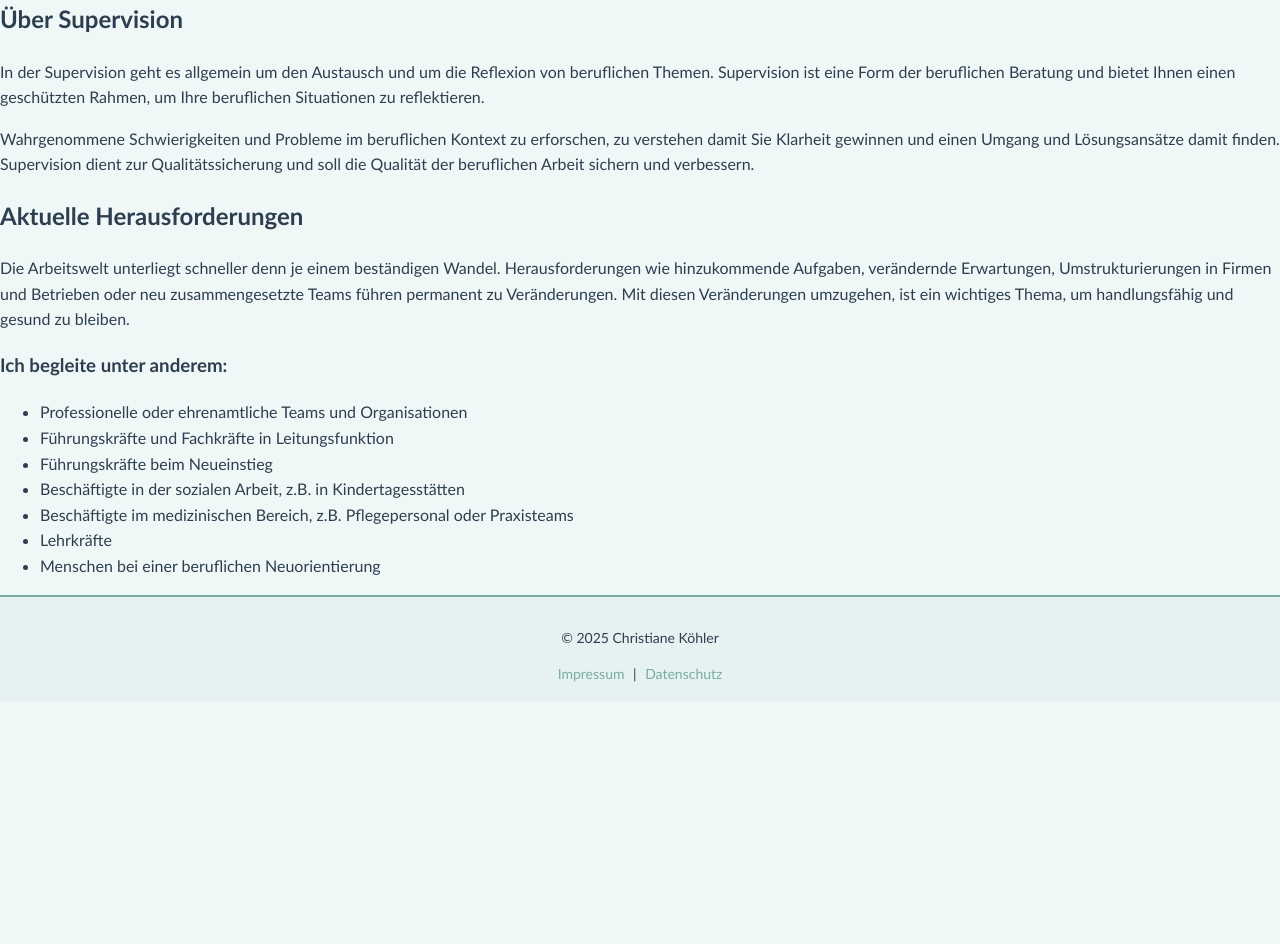
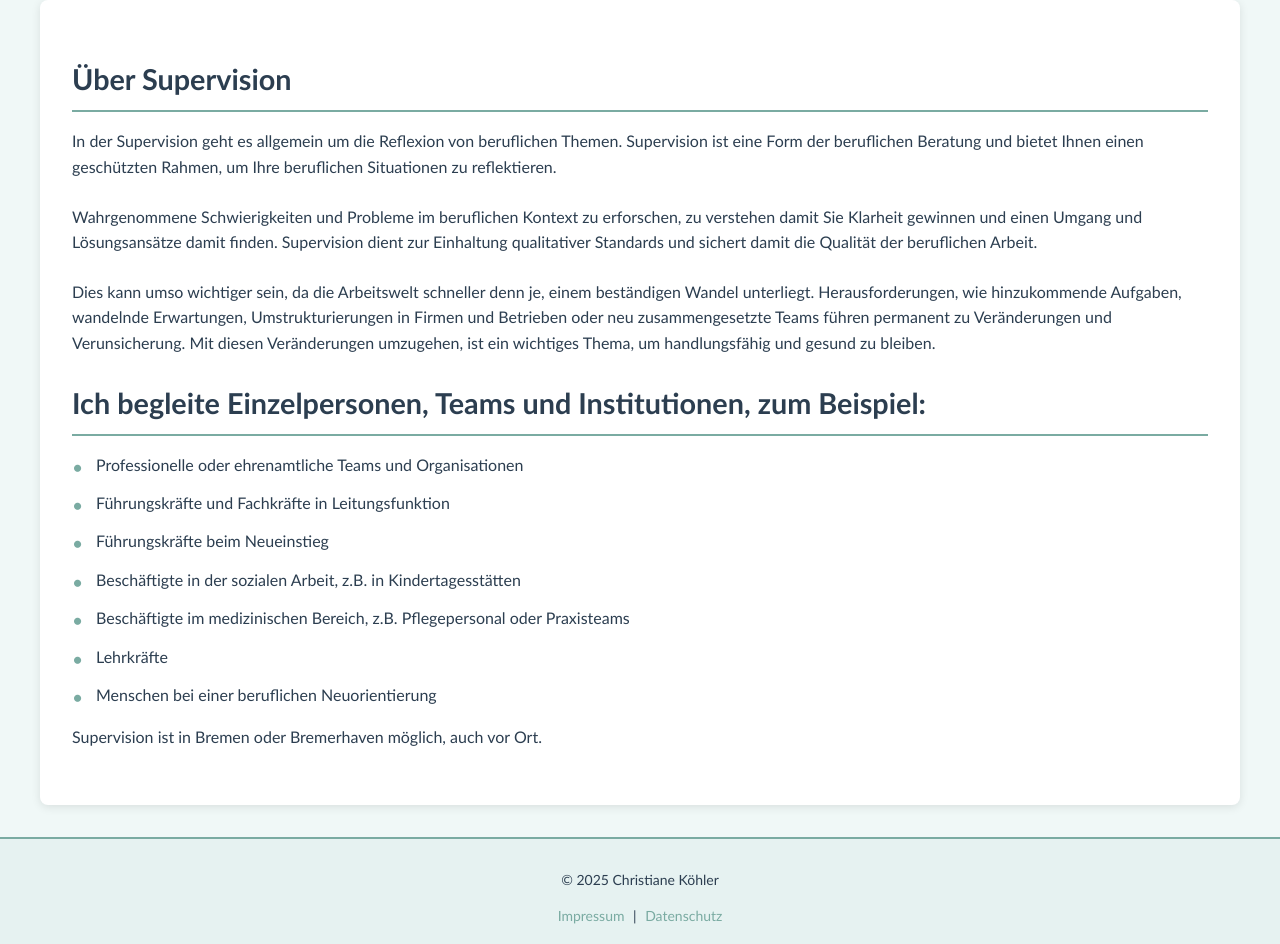
Before and after one commit to cc-co-code/koehler-supervision, a Next.js app: page / in a window 1280 px wide. Shown: the part 600-1544 px from the top of the page. Before the commit the page ends 1301 px from the top, so only its background shows below. Built offline with nearby package versions, Linux system fonts and the light colour scheme.

Commit message:
texte überarbeitet, landing page mit karten gestaltet, bild zurechtgerückt

```diff
--- a/pages/index.tsx
+++ b/pages/index.tsx
@@ -1,24 +1,5 @@
-// pages/index.tsx
 import React from "react";
 import Image from "next/image";
-
-type ServiceGroupProps = {
-  title: string;
-  items: string[];
-};
-
-const ServiceGroup = ({ title, items }: ServiceGroupProps) => (
-  <div className="service-group">
-    <h3 className="service-group-title">{title}</h3>
-    <ul className="service-list">
-      {items.map((item, index) => (
-        <li key={index} className="service-item">
-          {item}
-        </li>
-      ))}
-    </ul>
-  </div>
-);
 
 export default function Home() {
   const begleiteteGruppen = [
@@ -33,7 +14,6 @@ export default function Home() {
 
   return (
     <main>
-      {/* Einführungsbereich */}
       <section className="intro-section">
         <div className="intro-image">
           <Image
@@ -41,11 +21,14 @@ export default function Home() {
             alt="Frau in blauem Kleid im Wald"
             fill
             priority
-            style={{ objectFit: "cover" }}
+            style={{
+              objectFit: "cover",
+              objectPosition: "center 40%",
+            }}
           />
         </div>
         <div className="intro-text">
-          <h1 className="intro-title">Willkommen</h1>
+          <h1 className="intro-title">Herzlich Willkommen</h1>
           <p className="intro-subtitle">
             Als Supervisorin biete ich Einzelsupervision, Teamsupervision und
             Gruppensupervision an.
@@ -53,44 +36,48 @@ export default function Home() {
         </div>
       </section>
 
-      {/* Hauptinhalt */}
-      <section className="main-content">
-        <div className="content-wrapper">
-          <div className="text-section">
-            <h2 className="section-title">Über Supervision</h2>
-            <p className="content-text">
-              In der Supervision geht es allgemein um den Austausch und um die
-              Reflexion von beruflichen Themen. Supervision ist eine Form der
-              beruflichen Beratung und bietet Ihnen einen geschützten Rahmen, um
-              Ihre beruflichen Situationen zu reflektieren.
-            </p>
-            <p className="content-text">
-              Wahrgenommene Schwierigkeiten und Probleme im beruflichen Kontext
-              zu erforschen, zu verstehen damit Sie Klarheit gewinnen und einen
-              Umgang und Lösungsansätze damit finden. Supervision dient zur
-              Qualitätssicherung und soll die Qualität der beruflichen Arbeit
-              sichern und verbessern.
-            </p>
-          </div>
+      <div className="container">
+        <div className="service-card">
+          <h2 className="service-title">Über Supervision</h2>
+          <p className="service-description">
+            In der Supervision geht es allgemein um die Reflexion von
+            beruflichen Themen. Supervision ist eine Form der beruflichen
+            Beratung und bietet Ihnen einen geschützten Rahmen, um Ihre
+            beruflichen Situationen zu reflektieren.
+          </p>
+          <p className="service-description">
+            Wahrgenommene Schwierigkeiten und Probleme im beruflichen Kontext zu
+            erforschen, zu verstehen damit Sie Klarheit gewinnen und einen
+            Umgang und Lösungsansätze damit finden. Supervision dient zur
+            Einhaltung qualitativer Standards und sichert damit die Qualität der
+            beruflichen Arbeit.
+          </p>
+          <p className="service-description">
+            Dies kann umso wichtiger sein, da die Arbeitswelt schneller denn je,
+            einem beständigen Wandel unterliegt. Herausforderungen, wie
+            hinzukommende Aufgaben, wandelnde Erwartungen, Umstrukturierungen in
+            Firmen und Betrieben oder neu zusammengesetzte Teams führen
+            permanent zu Veränderungen und Verunsicherung. Mit diesen
+            Veränderungen umzugehen, ist ein wichtiges Thema, um handlungsfähig
+            und gesund zu bleiben.
+          </p>
 
-          <div className="text-section">
-            <h2 className="section-title">Aktuelle Herausforderungen</h2>
-            <p className="content-text">
-              Die Arbeitswelt unterliegt schneller denn je einem beständigen
-              Wandel. Herausforderungen wie hinzukommende Aufgaben, verändernde
-              Erwartungen, Umstrukturierungen in Firmen und Betrieben oder neu
-              zusammengesetzte Teams führen permanent zu Veränderungen. Mit
-              diesen Veränderungen umzugehen, ist ein wichtiges Thema, um
-              handlungsfähig und gesund zu bleiben.
-            </p>
-          </div>
+          <h2 className="service-title">
+            Ich begleite Einzelpersonen, Teams und Institutionen, zum Beispiel:
+          </h2>
+          <ul className="bullet-list">
+            {begleiteteGruppen.map((item, index) => (
+              <li key={index} className="bullet-item">
+                {item}
+              </li>
+            ))}
+          </ul>
 
-          <ServiceGroup
-            title="Ich begleite unter anderem:"
-            items={begleiteteGruppen}
-          />
+          <p className="service-description">
+            Supervision ist in Bremen oder Bremerhaven möglich, auch vor Ort.
+          </p>
         </div>
-      </section>
+      </div>
     </main>
   );
 }
--- a/styles/globals.css
+++ b/styles/globals.css
@@ -255,7 +255,14 @@ body {
   border-radius: 8px;
   box-shadow: 0 2px 10px rgba(0, 0, 0, 0.1);
 }
+.image-container {
+  padding-left: 0;
+  margin-left: -1.5rem; /* Ausgleich für das Padding der Liste */
+}
 
+.image-container::before {
+  display: none; /* Versteckt den Bullet Point für Bilder */
+}
 /* 📱 Responsives Design */
 @media (max-width: 768px) {
   body {
```
Also changed, not shown: components/AngebotePage.tsx (+29 -4 lines), components/ÜberMichPage.tsx (+63 -20 lines), public/images/dgsv-logo.jpg (renamed from public/images/image.png).
